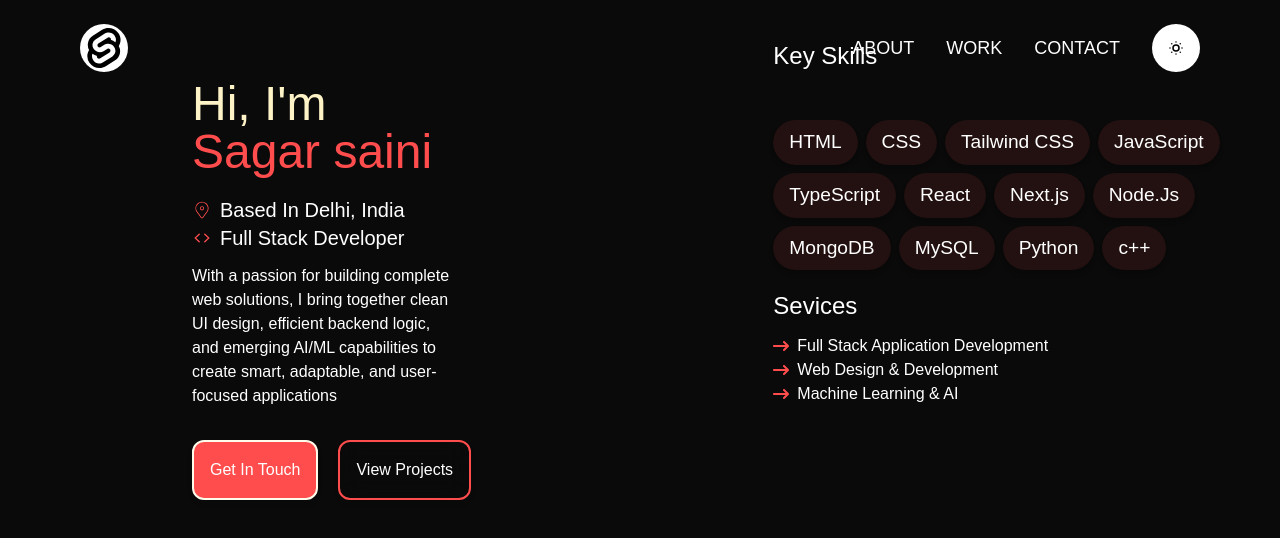
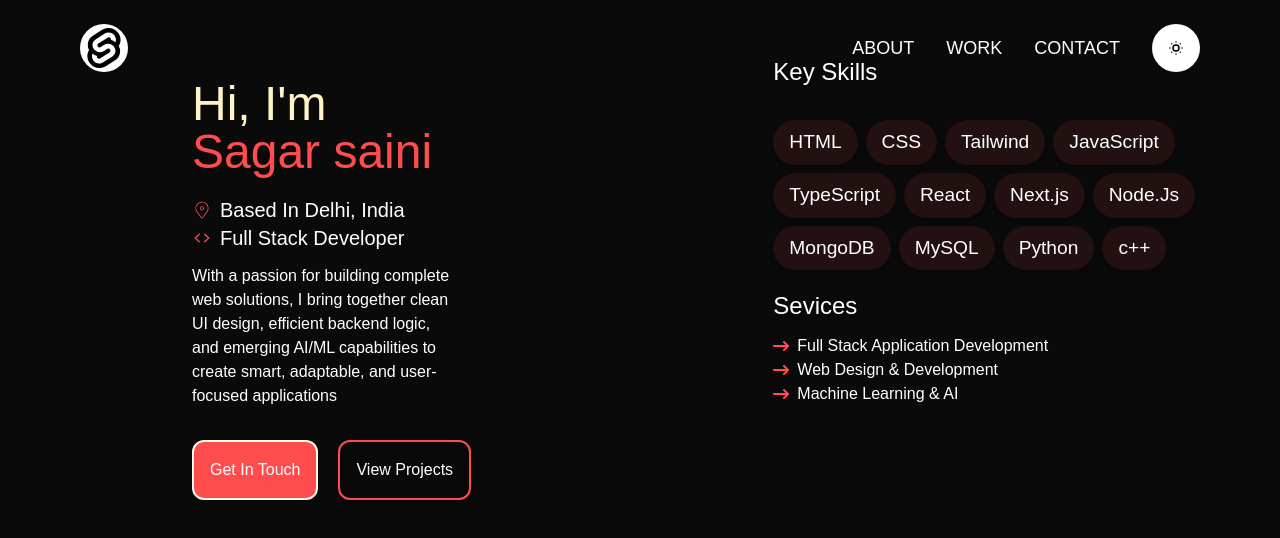
Before and after one commit to darth-sagar/portfolio, a React (Vite) app: page / in a window 1280 px wide. Both pictures are taken after a click on the button "ABOUT". Shown: the part 960-1498 px from the top of the page. Built offline with nearby package versions, Linux system fonts and the light colour scheme; a web font is replaced by a local one.

Commit message:
updated responive design

```diff
--- a/src/Components/Aboutme.jsx
+++ b/src/Components/Aboutme.jsx
@@ -174,11 +174,11 @@ const Aboutme = () => {
             </div>
         </div>
         <div className={'md:mt-30 relative ml-8'}>
-            <h1 id = {"fifthdiv"} className={`absolute top-[-5rem] text-2xl md:mb-5 ${darkTheme ? "":"text-black"}`}>Key Skills</h1>
+            <h1 id = {"fifthdiv"} className={`absolute top-[-4rem] text-2xl md:mb-5 ${darkTheme ? "":"text-black"}`}>Key Skills</h1>
             <div id={'skills1'} className={`flex flex-row items-center space-x-2 text-[13px] md:text-[1.2rem] ${darkTheme? "" :"text-black"} `}>
                 <h1 className={'bg-[#FF4D4D]/10 rounded-full pt-2 pb-2 px-4 shadow-md cursor-pointer '}>HTML</h1>
                 <h1 className={'bg-[#FF4D4D]/10 rounded-full pt-2 pb-2 px-4 shadow-md cursor-pointer  '} >CSS</h1>
-                <h1 className={'bg-[#FF4D4D]/10 rounded-full pt-2 pb-2 px-4 shadow-md cursor-pointer '} >Tailwind CSS</h1>
+                <h1 className={'bg-[#FF4D4D]/10 rounded-full pt-2 pb-2 px-4 shadow-md cursor-pointer '} >Tailwind</h1>
                 <h1 className={'bg-[#FF4D4D]/10 rounded-full pt-2 pb-2 px-4 shadow-md cursor-pointer '} >JavaScript</h1>
             </div>
             <div id={'skills2'} className={`flex flex-row items-center space-x-2 text-[13px] md:text-[1.2rem] mt-2 ${darkTheme? "" :"text-black"}`}>
```
